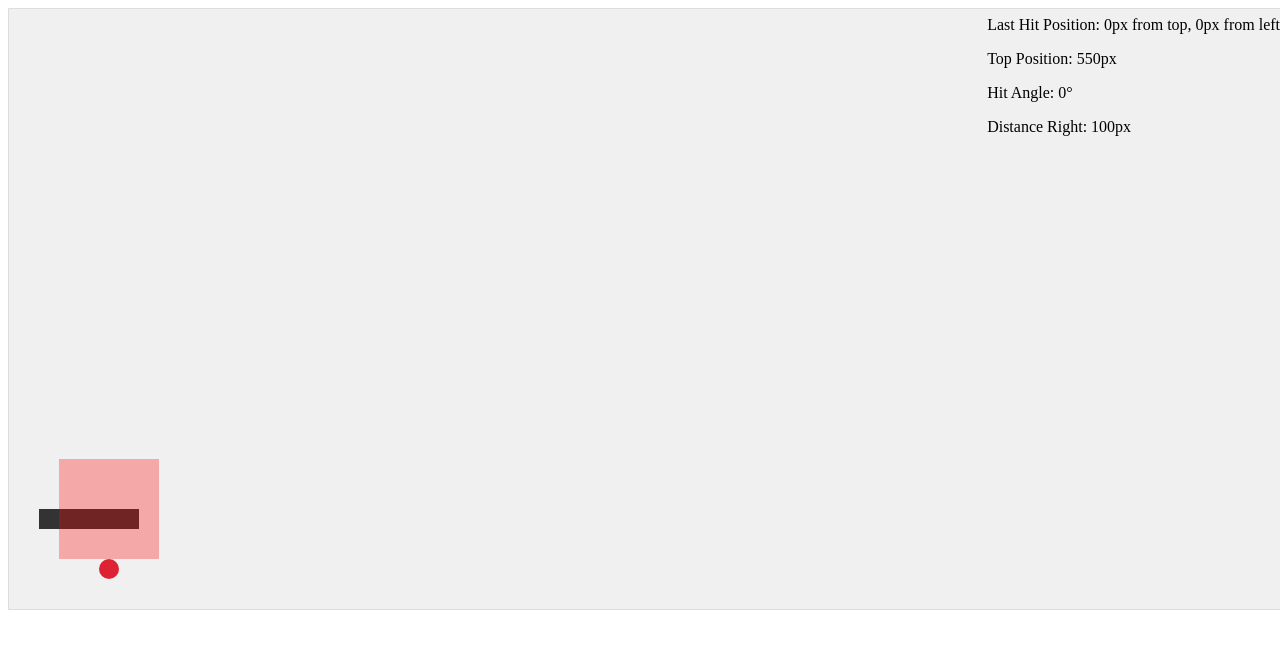
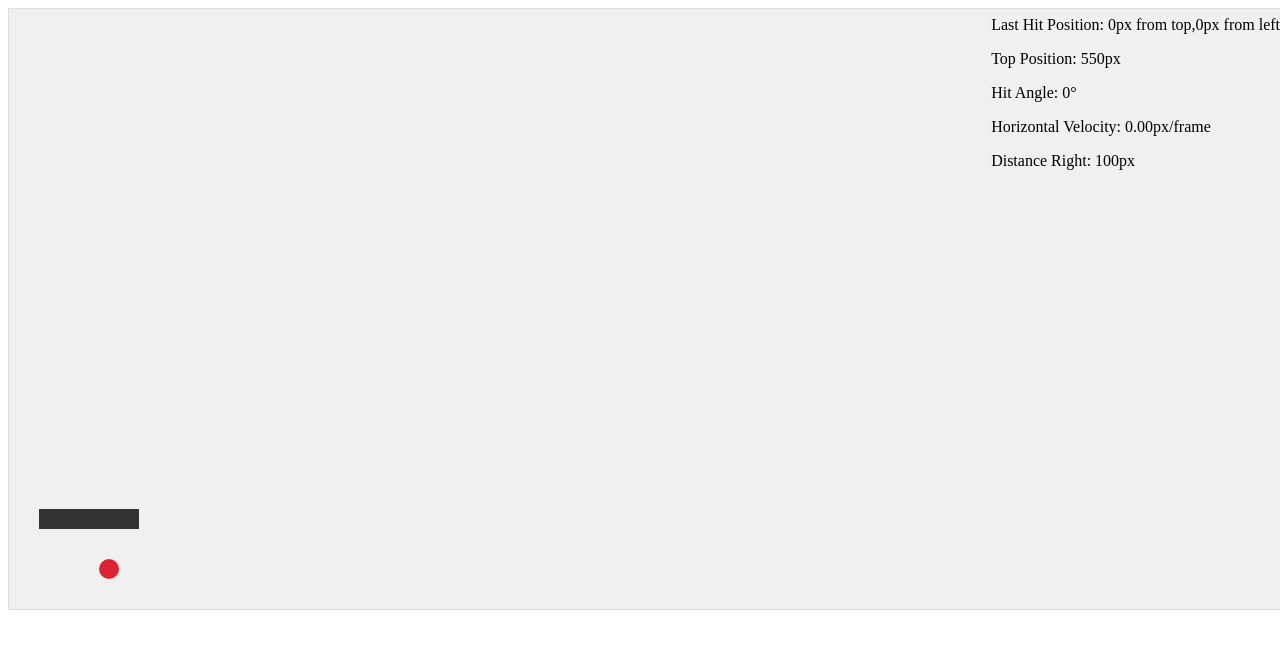
Before and after one commit to Maccee/SantaSmack, a React (Vite) app: page / in a window 1280 px wide. Shown: the top 648 px of the page. Built offline with nearby package versions, Linux system fonts and the light colour scheme.

Commit message:
better angles

```diff
--- a/src/App.jsx
+++ b/src/App.jsx
@@ -1,15 +1,15 @@
-import React, { useState, useEffect } from 'react';
-import './App.css';
+import React, { useState, useEffect } from "react";
+import "./App.css";
 
 function Bat({ showHitbox }) {
   const hitboxStyle = {
-    position: 'absolute',
-    top: '450px', // Adjust based on your bat's hitbox top position
-    left: '50px', // Adjust based on your bat's hitbox left position
-    width: '100px', // Width of the hitbox
-    height: '100px', // Height of the hitbox
-    backgroundColor: 'rgba(255,0,0,0.3)', // Semi-transparent red
-    display: showHitbox ? 'block' : 'none', // Only show when debugging
+    position: "absolute",
+    top: "450px", // Adjust based on your bat's hitbox top position
+    left: "50px", // Adjust based on your bat's hitbox left position
+    width: "100px", // Width of the hitbox
+    height: "100px", // Height of the hitbox
+    backgroundColor: "rgba(255,0,0,0.3)", // Semi-transparent red
+    display: showHitbox ? "block" : "none", // Only show when debugging
   };
 
   return (
@@ -19,7 +19,6 @@ function Bat({ showHitbox }) {
     </div>
   );
 }
-
 
 function Ball({ top, left }) {
   return (
@@ -34,24 +33,51 @@ function Ball({ top, left }) {
 }
 
 function App() {
-  const [ballPosition, setBallPosition] = useState({ top: 0, left: 100 });
-  const [verticalVelocity, setVerticalVelocity] = useState(0);
+  const [ballPosition, setBallPosition] = useState({ top: 500, left: 100 });
+  const [verticalVelocity, setVerticalVelocity] = useState(-7);
   const [horizontalVelocity, setHorizontalVelocity] = useState(0);
   const [hitAngle, setHitAngle] = useState(0);
   const [isHit, setIsHit] = useState(false);
-  const [showHitbox, setShowHitbox] = useState(true);
+  const [showHitbox, setShowHitbox] = useState(false);
   const [lastHitPosition, setLastHitPosition] = useState({ top: 0, left: 0 });
   const [scrollLeft, setScrollLeft] = useState(0);
-const gameAreaWidth = 60000; // The new game area width
+  const gameAreaWidth = 60000; // The new game area width
 
+  const [hitboxEntryTime, setHitboxEntryTime] = useState(null);
+  const [hitboxExitTime, setHitboxExitTime] = useState(null);
+  const [clicked, setClicked] = useState(null);
 
   // Constants for gravity and air resistance
-  const gravity = 0.5; // Reduce gravity acceleration
-  const airResistance = 0.99999999; // Increase air resistance to slow down the ball horizontally
+  const gravity = 0.1; // Reduce gravity acceleration
+  const airResistance = 0.9999; // Increase air resistance to slow down the ball horizontally
+
+  // Check for hitbox entry
+  useEffect(() => {
+    if (
+      ballPosition.top > 449 &&
+      ballPosition.top < 475 &&
+      ballPosition.left === 100 &&
+      verticalVelocity > 0
+    ) {
+      setHitboxEntryTime(performance.now());
+      console.log("Hitbox Entry Time:", performance.now());
+    }
+    // Check for hitbox exit
+    if (ballPosition.top > 549 && ballPosition.left === 100) {
+      setHitboxExitTime(performance.now());
+      console.log("Hitbox Exit Time:", performance.now());
+    }
+  }, [ballPosition.top]);
 
   useEffect(() => {
-    const interval = setInterval(() => {
-      setBallPosition(prevPosition => {
+    let animationFrameId;
+
+    // Update function that we will run on every frame
+    const updatePosition = () => {
+      // We'll wrap this in a requestAnimationFrame to ensure it's synced with browser repaints
+      animationFrameId = requestAnimationFrame(updatePosition);
+
+      setBallPosition((prevPosition) => {
         let newVerticalVelocity = verticalVelocity;
         let newHorizontalVelocity = horizontalVelocity;
 
@@ -64,9 +90,9 @@ const gameAreaWidth = 60000; // The new game area width
 
         // Check if the ball is hitting the ground
         if (newTop >= 550) {
-          newTop = 550; // Stop the ball at 580px
-          newVerticalVelocity = -newVerticalVelocity * 0.5; // Bounce with 70% of the velocity
-          newHorizontalVelocity *= (1 - 0.1); // Apply ground friction
+          newTop = 550; // Stop the ball at 550px
+          newVerticalVelocity = -newVerticalVelocity * 0.5; // Bounce with 50% of the velocity
+          newHorizontalVelocity *= 1 - 0.1; // Apply ground friction
         } else if (isHit) {
           // Apply normal air resistance if the ball has been hit and is in the air
           newHorizontalVelocity *= airResistance;
@@ -84,63 +110,98 @@ const gameAreaWidth = 60000; // The new game area width
         // Update the scroll position if the ball moves horizontally
         setScrollLeft((prevScrollLeft) => {
           const newScrollLeft = newLeft - window.innerWidth / 2;
-          return Math.max(0, Math.min(newScrollLeft, gameAreaWidth - window.innerWidth));
+          return Math.max(
+            0,
+            Math.min(newScrollLeft, gameAreaWidth - window.innerWidth)
+          );
         });
 
+        // Return new position for the state update
         return { top: newTop, left: newLeft };
       });
-    }, 10); // Run this interval every 20 ms
+    };
 
-    return () => clearInterval(interval);
-  }, [verticalVelocity, horizontalVelocity, isHit]);
+    // Start the animation loop
+    animationFrameId = requestAnimationFrame(updatePosition);
 
+    // Clean up function to cancel the animation frame when the component unmounts
+    return () => cancelAnimationFrame(animationFrameId);
+  }, [
 
+    verticalVelocity,
+    horizontalVelocity,
+    gravity,
+    airResistance,
+    gameAreaWidth,
+    isHit,
 
+  ]);
 
   const handleMouseDown = () => {
-    if (ballPosition.top >= 450 && ballPosition.top <= 550 && !isHit) {
+    const clicked = performance.now();
+    console.log("clicked:", clicked);
+
+    // Time it takes for the ball to pass through the hitbox
+    const hitboxTransitTime = 234; // in milliseconds
+
+    // Check if the click was within the time the ball takes to pass the hitbox
+    if (clicked >= hitboxEntryTime && clicked <= hitboxEntryTime + hitboxTransitTime) {
       setIsHit(true);
 
-      // Calculate the angle based on the ball's vertical position relative to the perfect hit point
-      // We map the range of 450px - 550px to the range of 90 degrees to -90 degrees
-      const distanceFromPerfectHit = 500 - ballPosition.top;
-      const angle = (distanceFromPerfectHit / 50) * 90; // Mapping to -90 to 90 degrees
+      // Calculate how much time into the hitbox the click occurred
+      const timeIntoHitbox = clicked - hitboxEntryTime;
 
-      // Determine the components of the velocity based on the angle
-      const hitStrength = 50; // This is the total velocity you want to impart on the ball
-      const radians = (angle * Math.PI) / 180; // Convert angle to radians for calculation
+      // Calculate the angle based on the time into the hitbox
+      // -90 degrees when the ball enters the hitbox, +90 degrees when the ball leaves
+      const angle = 90 - (timeIntoHitbox / hitboxTransitTime) * 180;
+
+      // Convert the angle to radians
+      const radians = (angle * Math.PI) / 180;
+
+      // Determine the hit strength
+      const hitStrength = 15;
 
       // Calculate the vertical and horizontal components of the velocity
-      // Here, Math.cos is used for the vertical component since we want 0 degrees to be straight right (cos(0) = 1)
-      // And Math.sin is used for the horizontal component since we want 90 degrees to be straight up (sin(90) = 1)
       const verticalVelocityComponent = hitStrength * Math.sin(radians);
       const horizontalVelocityComponent = hitStrength * Math.cos(radians);
 
-      setVerticalVelocity(-verticalVelocityComponent); // Negate to move in the correct direction in screen space
-      setHorizontalVelocity(horizontalVelocityComponent); // Positive for right, as per the screen's coordinate system
+      // Apply the new velocities
+      setVerticalVelocity(-verticalVelocityComponent); // Negate because the screen's Y-coordinates increase downwards
+      setHorizontalVelocity(horizontalVelocityComponent);
 
-      // Record the last hit position
+      // Record the last hit position and the hit angle for the HUD
       setLastHitPosition({ top: ballPosition.top, left: ballPosition.left });
       setHitAngle(angle);
     }
   };
 
+
   return (
-    <div className="game-area" onMouseDown={handleMouseDown} style={{ width: `${gameAreaWidth}px`, overflowX: 'hidden' }}>
+    <div
+      className="game-area"
+      onMouseDown={handleMouseDown}
+      style={{ width: `${gameAreaWidth}px`, overflowX: "hidden" }}
+    >
       {/* HUD to display ball info */}
-      <div className="hud" style={{ position: 'fixed', top: 0, right: 0 }}>
-        <p>Last Hit Position: {lastHitPosition.top.toFixed(0)}px from top, {lastHitPosition.left.toFixed(0)}px from left</p>
+      <div className="hud" style={{ position: "fixed", top: 0, right: 0 }}>
+        <p>
+          Last Hit Position: {lastHitPosition.top.toFixed(0)}px from top,
+          {lastHitPosition.left.toFixed(0)}px from left
+        </p>
         <p>Top Position: {ballPosition.top.toFixed(0)}px</p>
         <p>Hit Angle: {hitAngle.toFixed(0)}°</p>
+        <p>Horizontal Velocity: {horizontalVelocity.toFixed(2)}px/frame</p>
         <p>Distance Right: {ballPosition.left.toFixed(0)}px</p>
       </div>
-      <div className="scroll-container" style={{ transform: `translateX(-${scrollLeft}px)` }}>
+      <div
+        className="scroll-container"
+        style={{ transform: `translateX(-${scrollLeft}px)` }}
+      >
         <Bat showHitbox={showHitbox} />
         <Ball top={ballPosition.top} left={ballPosition.left} />
       </div>
     </div>
   );
-
 }
 
 export default App;
```
